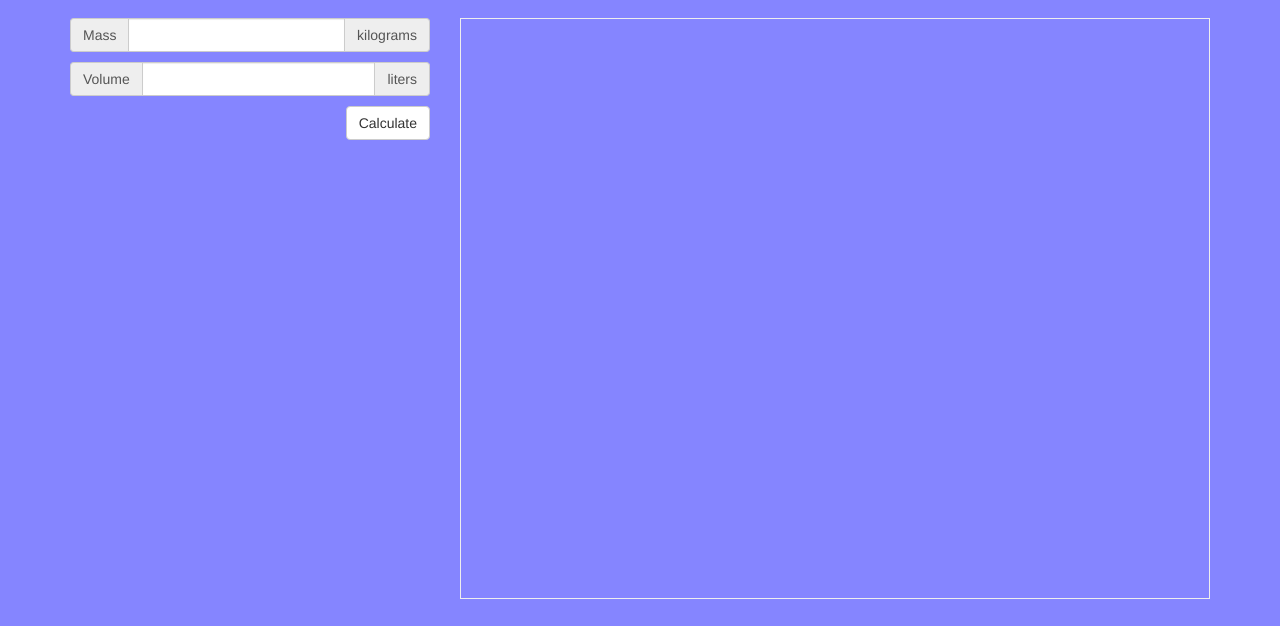
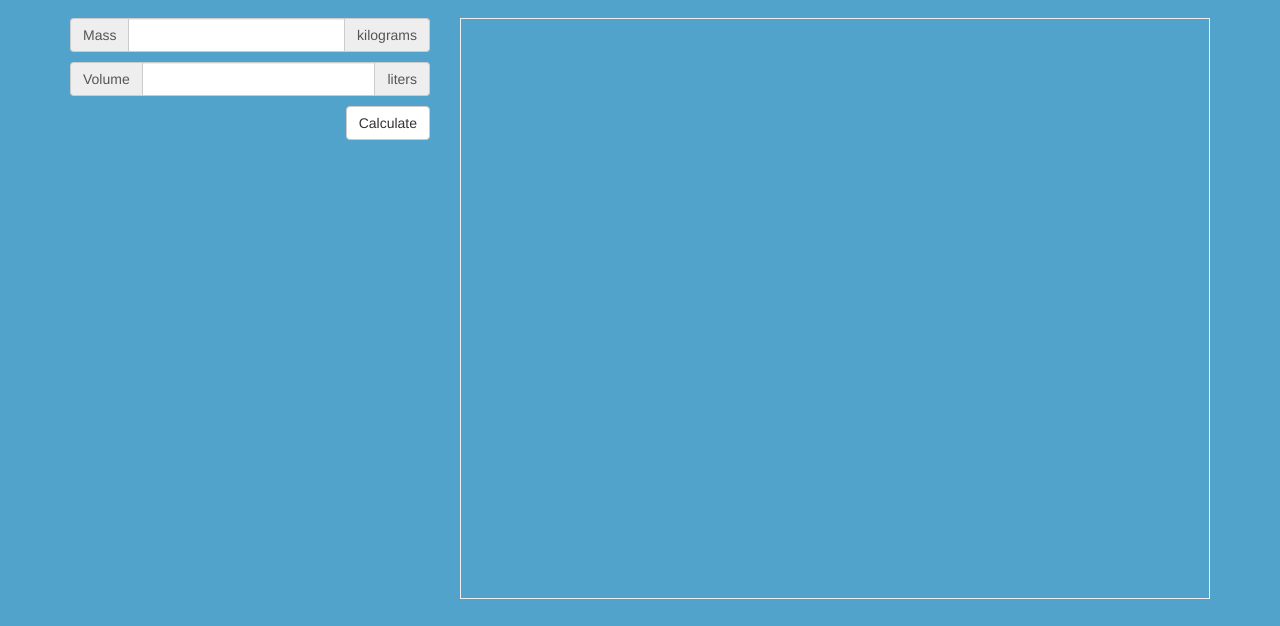
Before and after one commit to jpbbroncos53/CS3400-FINAL, a plain HTML site: page index.html in a window 1280 px wide. Shown: the part 174-800 px from the top of the page. Drawn offline with nearby package versions, Linux system fonts and the light colour scheme.

Commit message:
changed color again, looked purple on FF.

```diff
--- a/css/customizations.css
+++ b/css/customizations.css
@@ -1,6 +1,6 @@
 html, body {
 	height: 100%;
-	background-color: #8585FF;
+	background-color:#52A3CC;
 }
 
 h1 > small {
```
